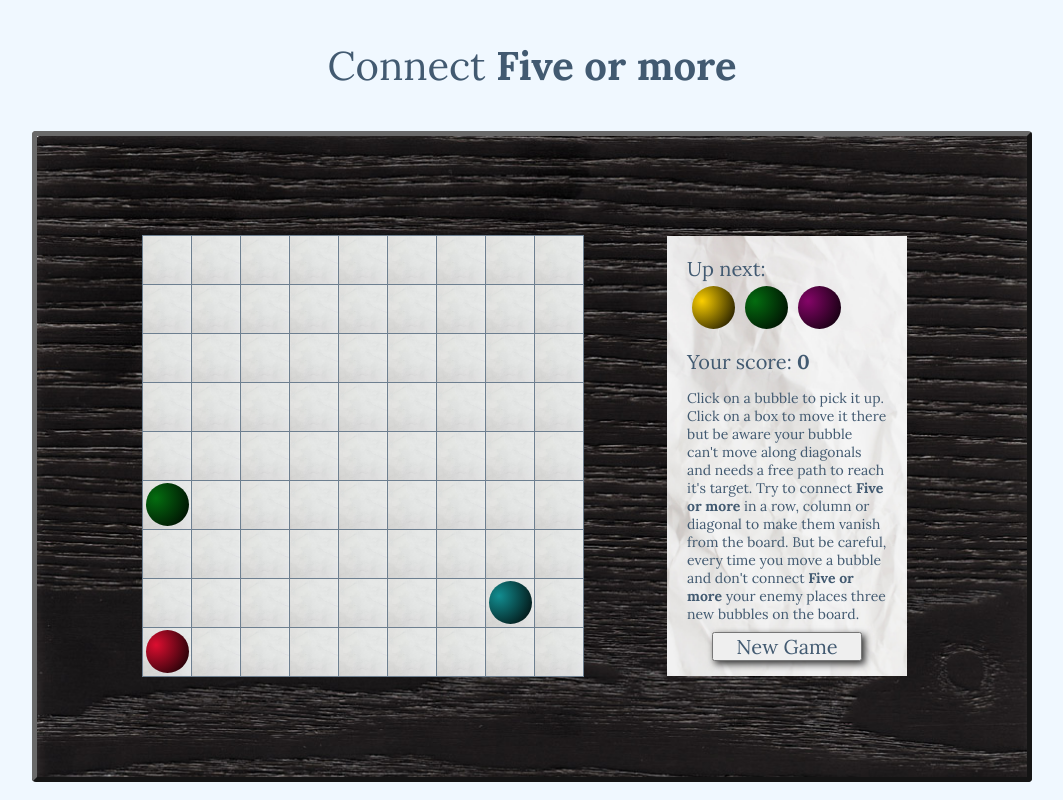
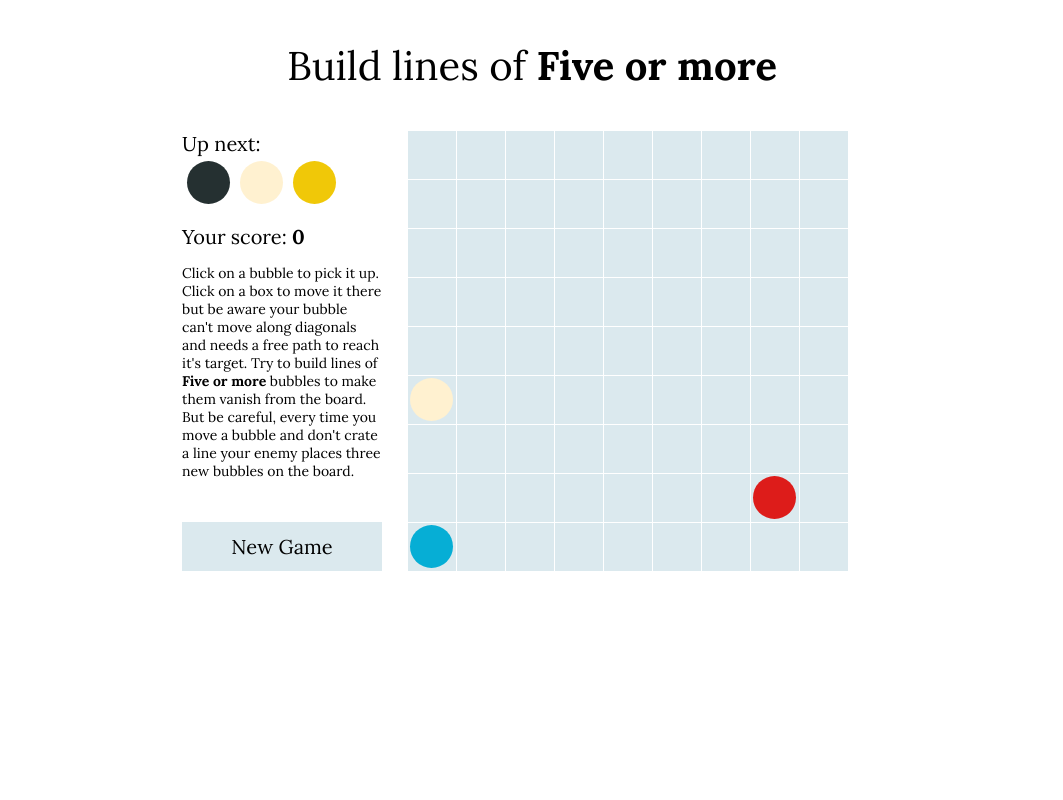
Before and after one commit to junedev/Five_or_more, a PHP site: page / in a window 1280 px wide. Shown: the whole page, without its empty margins (108-1171 px from the left). Run offline with PHP 8.4, Linux system fonts and the light colour scheme.

Commit message:
new styling applied to jquery version and bug with resetting position fixed

```diff
--- a/css/style.css
+++ b/css/style.css
@@ -6,70 +6,58 @@
 body, button {
 	font-family: 'Lora', serif;
 	font-size: 20px;
-	color: rgb(66, 90, 113);
 }
 
-body {
-	background-color: AliceBlue;
-	text-align: center;
+#wrapper {
+	width: 700px;
+	margin: 0 auto;
+	clear: both;
+}
+
+li {
+	list-style-type: none;
 }
 
 h1 {
-	margin: 40px 0;
+	margin: 40px;
 	font-weight: 100;
+	text-align: center;
 }
 
 strong, #score {
 	font-weight: bold;
 }
 
-#outerContainer {
-	width: 820px;
-	margin: 0 auto;
-	padding: 100px 120px 70px 50px;
-	background-color: beige;
-	border: outset;
-	border-width: 5px;
-	border-radius: 4px;
-	border-color: dimgray;
-	background-image: url("../images/bg_wood2.jpg");
-	background-size: cover;
-}
-
 main {
 	width:450px;
 	display: inline-block;
+	padding: 0 25px;
 }
 
 aside {
 	text-align: left;
 	position: relative;
-	height: 400px;
+	height: 440px;
 	width: 200px;
 	display: inline-block;
-	float:right;
-	margin:0 0 0 20px;
-	padding: 20px;
+	float: left;
 	background-color: white;
-	background-image: url("../images/paper_bg.jpg");
-	background-size: 120%
 }
 
 #grid {
-	width:450px;
+	width:460px;
 	display: inline-block;
 }
 
 .box{
-	width:50px;
+	width: 50px;
 	height: 50px;
-	border: 1px solid rgb(109, 127, 144);
+	border: 1px solid white;
 	float: left;
 	margin: -1px -1px 0 0;
-	background-image: url("../images/tile.jpg");
-	background-size: cover;
 	outline: none;
 	position:relative;
+	background-color: #DBE9EE;
 }
 
 .bubble{
@@ -78,15 +66,14 @@ aside {
 	border-radius: 50%;
 	outline: none;
 	border: 0px;
-	margin-top: 2px;
+	margin: 2px;
 }
 
 .selected {
-	box-shadow: 3px 3px 7px rgba(0, 0, 0, 0.8);
 	border-radius:50%;
 }
 
-#preview button{
+#preview button {
 	margin: 5px 5px 10px 5px;
 	pointer-events:none;
 }
@@ -103,19 +90,17 @@ p {
 	margin-bottom: 15px;
 }
 
-#reset {
-	width: 150px;
+.btn {
+	width: 200px;
+	height: 49px;
 	position: absolute;
-	bottom:0;
-	margin: 15px 25px;
+	bottom: 0;
 	display: inherit;
-	box-shadow: 3px 3px 7px rgba(0, 0, 0, 0.8);
+	border: 0px;
+	background-color: #DBE9EE;
+	outline: none;
 }
 
 #text {
 	font-size: 14px;
 }
-
-#message {
-	color: AliceBlue;
-}
--- a/home.html
+++ b/home.html
@@ -11,14 +11,8 @@
 	<script type="text/javascript" src="./js/appPathAnimation.js"></script>
 </head>
 <body>
-
-	<h1>Connect <strong>Five or more</strong></h1>
-	<div id="outerContainer">
-
-		<main>
-			<div id="grid"></div>
-			<p id="message"></p>
-		</main>
+	<div id="wrapper">
+	<h1>Build lines of <strong>Five or more</strong></h1>
 
 		<aside>
 			<p id="previewText">Up next:</p>
@@ -27,14 +21,18 @@
 			<p id="text">
 				Click on a bubble to pick it up. Click on a box to move it there but be aware
 				your bubble can't move along diagonals and needs a free path to reach it's target.
-				Try to connect <strong>Five or more</strong> in a row, column or diagonal to make them vanish
-				from the board. But be careful, every time you move a bubble and don't connect
-				<strong> Five or more </strong> your enemy places three new bubbles on the board.
+				Try to build lines of <strong>Five or more</strong> bubbles to make them vanish
+				from the board. But be careful, every time you move a bubble and don't crate a line
+				 your enemy places three new bubbles on the board.
 			</p>
-			<button type="button" id="reset">New Game</button>
+			<button type="button" id="reset" class="btn">New Game</button>
 		</aside>
 
-	</div>
+		<main>
+			<div id="grid"></div>
+			<p id="message"></p>
+		</main>
 
+</div>
 </body>
 </html>
--- a/js/appPathAnimation.js
+++ b/js/appPathAnimation.js
@@ -124,11 +124,11 @@ Fom.addThreeBubbles=function(){
 		if($emptyBoxes.length>0){
 			var box = $emptyBoxes[Math.floor(Math.random()*$emptyBoxes.length)];
 			var $nextBubble = $("#preview .bubble:first-child");
+			$nextBubble.detach().appendTo(box);
 			$nextBubble.css('position','absolute');
 			$nextBubble.css('top', 0);
-			$nextBubble.css('left', '3px');
+			$nextBubble.css('left', 0);
 			$nextBubble.css('z-index', 2000);
-			$nextBubble.detach().appendTo(box);
 			Fom.checkRemoval(box);
 			setTimeout(Fom.isFull,510);
 		}
@@ -139,14 +139,14 @@ Fom.addThreeBubbles=function(){
 Fom.addBubble = function(parent){
 	var $newBubble=$(document.createElement("button"));
 	$newBubble.prop("type","button");
-	$newBubble.css("background","radial-gradient(circle at 10px 15px, "+Fom.colorPicker()+", rgba(0,0,0,1))");
+	$newBubble.css("background-color",Fom.colorPicker());
 	$newBubble.addClass("bubble");
 	$newBubble.on("click",Fom.bubbleEvent);
 	parent.appendChild($newBubble[0]);
 }
 
 Fom.colorPicker=function (){
-	var colors=["rgb(221, 14, 48)", "rgb(89, 130, 218)", "rgb(133, 5, 104)", "rgb(4, 109, 16)", "rgb(18, 142, 145)", "rgb(251, 207, 1)","rgb(235, 124, 4)"];
+	var colors=["#06AED5", "#086788", "#F0C808", "#FFF1D0", "#DD1C1A", "#253031","#E9724C"];
 	return colors[Math.floor(Math.random()*colors.length)];
 }
 
@@ -167,15 +167,13 @@ Fom.boxEvent = function(){
 	$("#message").html("");
 	if(Fom.validMove(event.currentTarget,$(".selected")[0])){
 		Fom.createAnimation(Fom.finalPath);
+		$(".selected").removeClass("animated infinite pulse");
 		setTimeout(function(){
-			$(".selected").css("top",0);
-			$(".selected").css("left","3px");
-			$(".selected").removeClass("animated infinite pulse");
 			$(".selected").detach().appendTo(Fom.target);
-			$(".selected").removeClass("selected");
+			$(".selected").css("top",0).css("left",0).removeClass("selected");
 			if(!Fom.checkRemoval(Fom.target)){Fom.addThreeBubbles();}
 			$(".box").prop("disabled",true);
-		},(Fom.finalPath.length-1)*110);
+		},(Fom.finalPath.length)*110);
 	}
 	else{
 		$("#message").html("You can't move there.")
@@ -244,7 +242,7 @@ Fom.tracePath = function(start, distanceArray){
 
 // Check whether there are 5 or more connected bubbles and if yes, remove them
 Fom.checkRemoval = function (startBox){
-	Fom.color = $(startBox).children().css("background");
+	Fom.color = $(startBox).children().css("background-color");
 	// the four dimensions in counter and storage correspond to the four possible
 	// directions to get 5 or more: up to down / left to right /
 	// up-left to down right / up right to down left
@@ -257,7 +255,7 @@ Fom.checkRemoval = function (startBox){
 
 	var checkForSameColor = function(index, id, neighbour){
 		if(!isNaN(neighbour)){
-			if( $("#"+neighbour).children().length>0 && $("#"+neighbour).children().css("background")===Fom.color){
+			if( $("#"+neighbour).children().length>0 && $("#"+neighbour).children().css("background-color")===Fom.color){
 				counter[index]++;
 				storage[index].push(neighbour);
 				var next = neighbour+(neighbour-id);
@@ -265,7 +263,7 @@ Fom.checkRemoval = function (startBox){
 				// if "next" is a valid neighbour
 				if(Fom.neighbourMapInclDiagonal[neighbour].indexOf(next)>-1){checkForSameColor(index,neighbour, next);}
 			} else {
-				return
+				return false;
 			}
 		}
 	}
```
